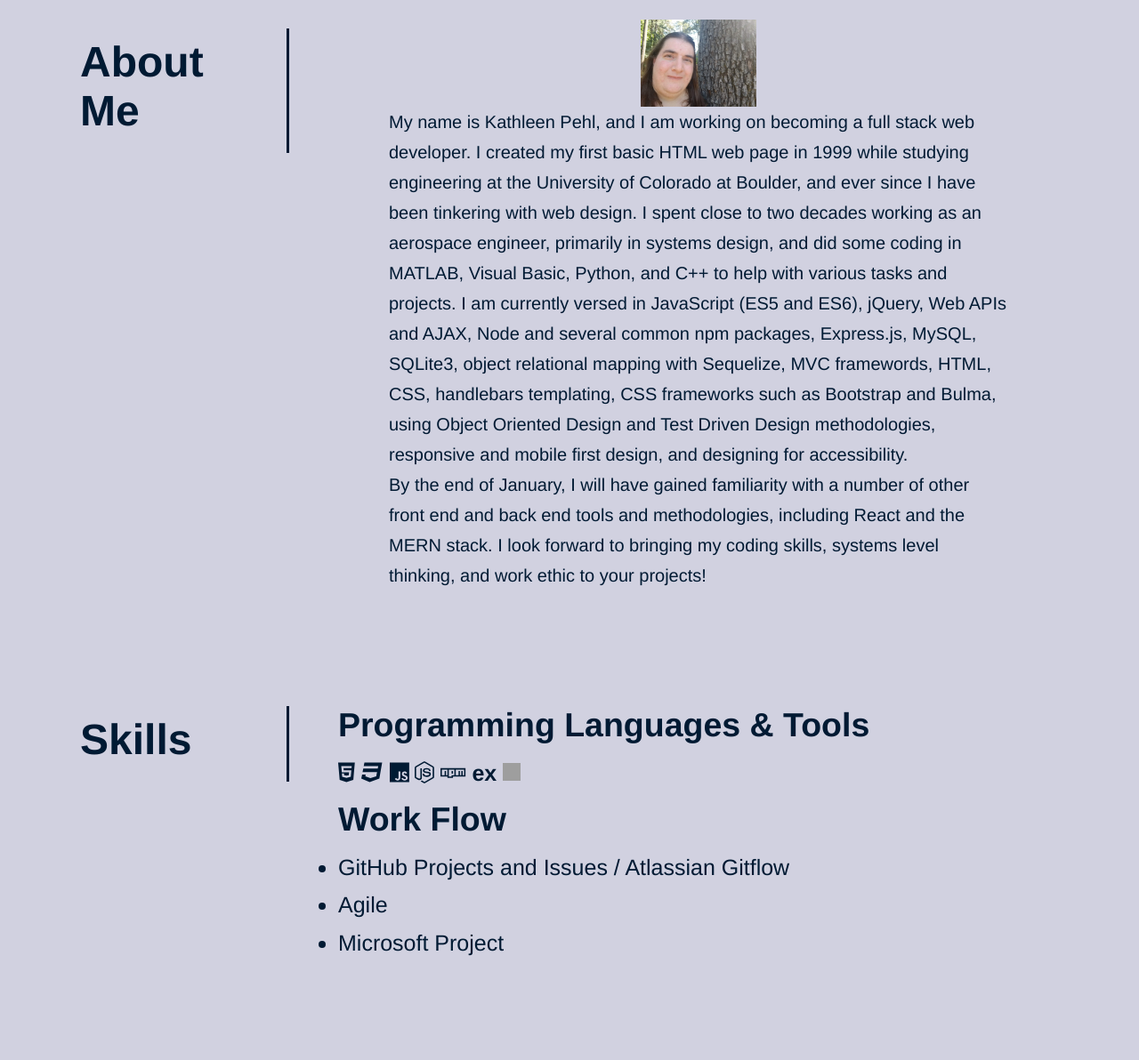
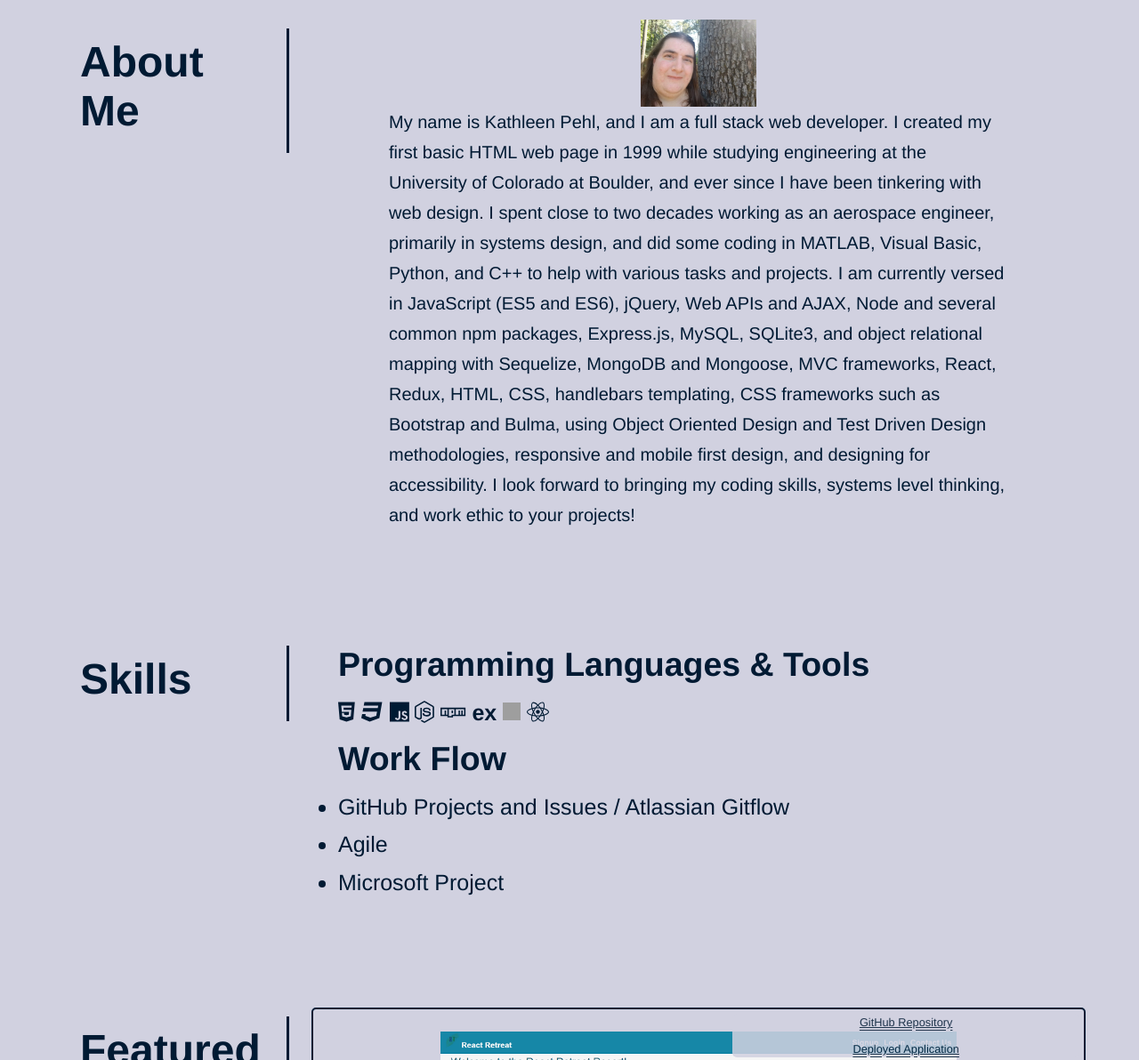
Before and after one commit to kpehl/kpehl.github.io, a plain HTML site: page index.html in a window 1280 px wide. Shown: the part 400-1592 px from the top of the page at 89% size. Drawn offline with Linux system fonts and the light colour scheme; grey boxes are pictures that could not be loaded.

Commit message:
updated resume, about me, and contact icons

```diff
--- a/assets/css/style.css
+++ b/assets/css/style.css
@@ -464,6 +464,12 @@ a {
 .contact-info-item a {
     color: var(--primary-color);
     background: var(--tertiary-color);
+    text-decoration: none;
+}
+
+.contact-info-item i {
+    color: var(--primary-color);
+    background-color: var(--tertiary-color);
 }
 
 /* MEDIA QUERY FOR SMALLER DESKTOP SCREENS AND SMALLER */
--- a/index.html
+++ b/index.html
@@ -54,18 +54,14 @@
             </div>
             <div class="about-me-info">
                     <p>
-                        My name is Kathleen Pehl, and I am working on becoming a full stack web developer. I created my first basic HTML web page in
-                        1999 while studying engineering at the University of Colorado at Boulder, and ever since I have been tinkering with web design.
-                        I spent close to two decades working as an aerospace engineer, primarily in systems design, and did some coding in MATLAB,
-                        Visual Basic, Python, and C++ to help with various tasks and projects. I am currently versed in JavaScript (ES5 and ES6), jQuery,
-                        Web APIs and AJAX, Node and several common npm packages, Express.js, MySQL, SQLite3, object relational mapping with Sequelize, MVC framewords,
-                        HTML, CSS, handlebars templating, CSS frameworks such as Bootstrap and Bulma, using Object Oriented Design and Test Driven Design
-                        methodologies, responsive and mobile first design, and designing for accessibility.
-                    </p>
-                    <p>
-                        By the end of January, I will have gained familiarity with a number of other front end and back end tools and methodologies,
-                        including React and the MERN stack.  I look forward to bringing my coding skills, systems level
-                        thinking, and work ethic to your projects!
+                        My name is Kathleen Pehl, and I am a full stack web developer. I created my first basic HTML web page in 1999
+                        while studying engineering at the University of Colorado at Boulder, and ever since I have been tinkering with web design. I
+                        spent close to two decades working as an aerospace engineer, primarily in systems design, and did some coding in MATLAB, Visual Basic,
+                        Python, and C++ to help with various tasks and projects. I am currently versed in JavaScript (ES5 and ES6), jQuery, Web APIs and AJAX,
+                        Node and several common npm packages, Express.js, MySQL, SQLite3, and object relational mapping with Sequelize, MongoDB and Mongoose,
+                        MVC frameworks, React, Redux, HTML, CSS, handlebars templating, CSS frameworks such as Bootstrap and Bulma, using Object Oriented Design and
+                        Test Driven Design methodologies, responsive and mobile first design, and designing for accessibility. I look forward to bringing my
+                        coding skills, systems level thinking, and work ethic to your projects!
                     </p>
             </div>
         </div>
@@ -85,7 +81,7 @@
                     <span class = "icon" title = 'npm' data-tooltip = 'npm'><i class="fab fa-npm"></i></span>
                     <span class = "icon" title = 'Express.js' data-tooltip = 'Express.js' style="font-size: 25px; font-family: helvetica neue,open sans, sans-serif;" >ex</span>
                     <span class = "icon" title = 'SQL' data-tooltip = 'SQL'><img width="20px" height="20px" src = "https://image.flaticon.com/icons/png/512/29/29165.png"></span>
-                    <span hidden class = "icon" title = 'React' data-tooltip = 'React'><i class="fab fa-react"></i></span>
+                    <span class = "icon" title = 'React' data-tooltip = 'React'><i class="fab fa-react"></i></span>
                 </p>
                 <h2>Work Flow</h2>
                 <p>
@@ -106,6 +102,16 @@
             <div class="project-grid-container">
                 <!--Project Grid-->
                 <div class="project-grid-item large first">
+                    <img src = "./assets/images/react-retreat-screenshot.png" alt="screenshot of hotel website">
+                    <div class="hide project-caption">
+                        <h3>React Retreat</h3>
+                        <p>A hotel website. MongoDB/Mongoose / Express.js / React / Node.js / Redux / JSON Web Token / JavaScript ES5 and ES6.</p>
+                    </div>
+                    <div class = "hide project-caption-2">
+                        <a href = "https://github.com/kpehl/react-retreat" target="_blank">GitHub Repository</a> <br><br> <a href = "https://react-retreat.herokuapp.com/" target="_blank">Deployed Application</a>
+                    </div>
+                </div>
+                <div class="project-grid-item">
                     <img src = "./assets/images/week-in-view.png" alt="screenshot of weekly planner">
                     <div class="hide project-caption">
                         <h3>Week In View</h3>
@@ -185,7 +191,7 @@
                         <a href = "https://github.com/kpehl/taskmaster-pro" target="_blank">GitHub Repository</a> <br><br>  <a href = "https://kpehl.github.io/taskmaster-pro/" target="_blank">Deployed Application</a>
                     </div>
                 </div>
-                <div class="project-grid-item">
+                <div hidden class="project-grid-item">
                     <img src = "./assets/images/JavaScriptQuizQuestion.png" alt="screenshot of JavaScript Quiz, mid-quiz">
                     <div class="hide project-caption">
                         <h3>JavaScript Quiz</h3>
```
Also changed, not shown: 1 other file.
